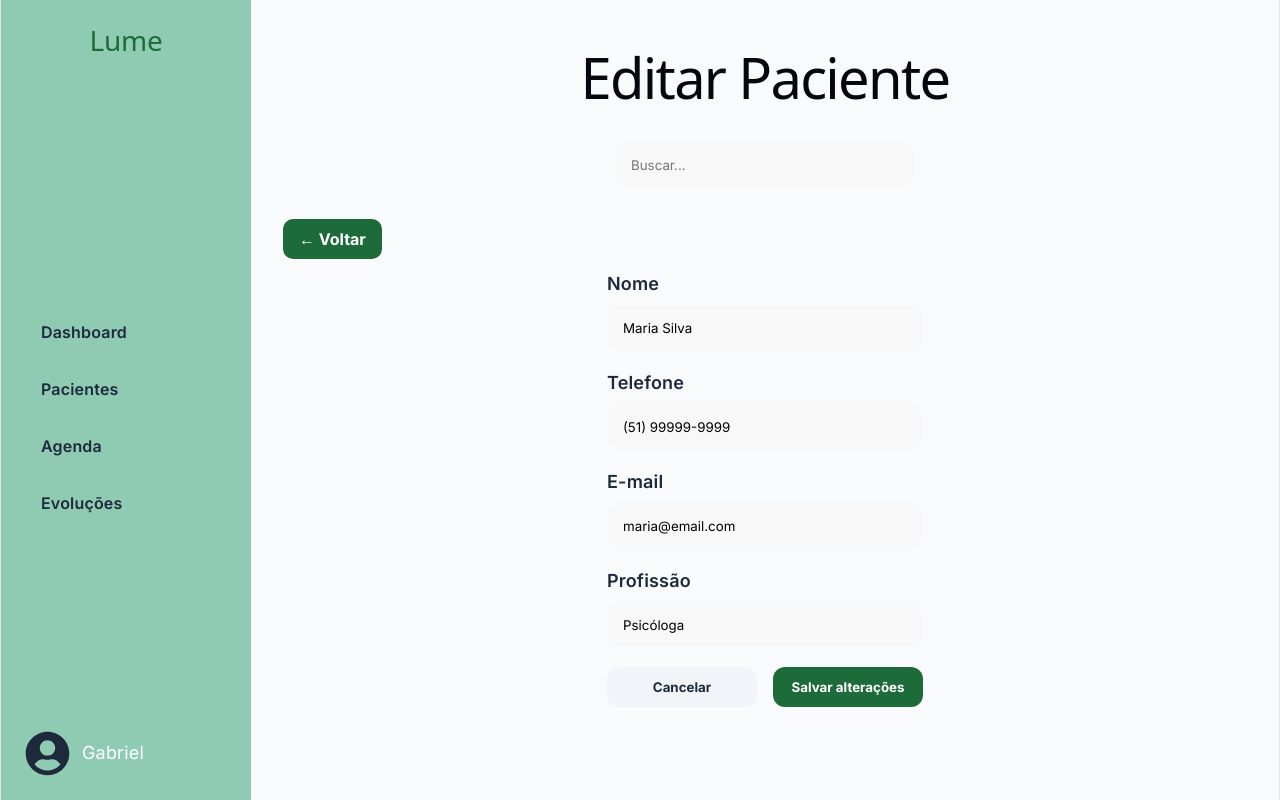
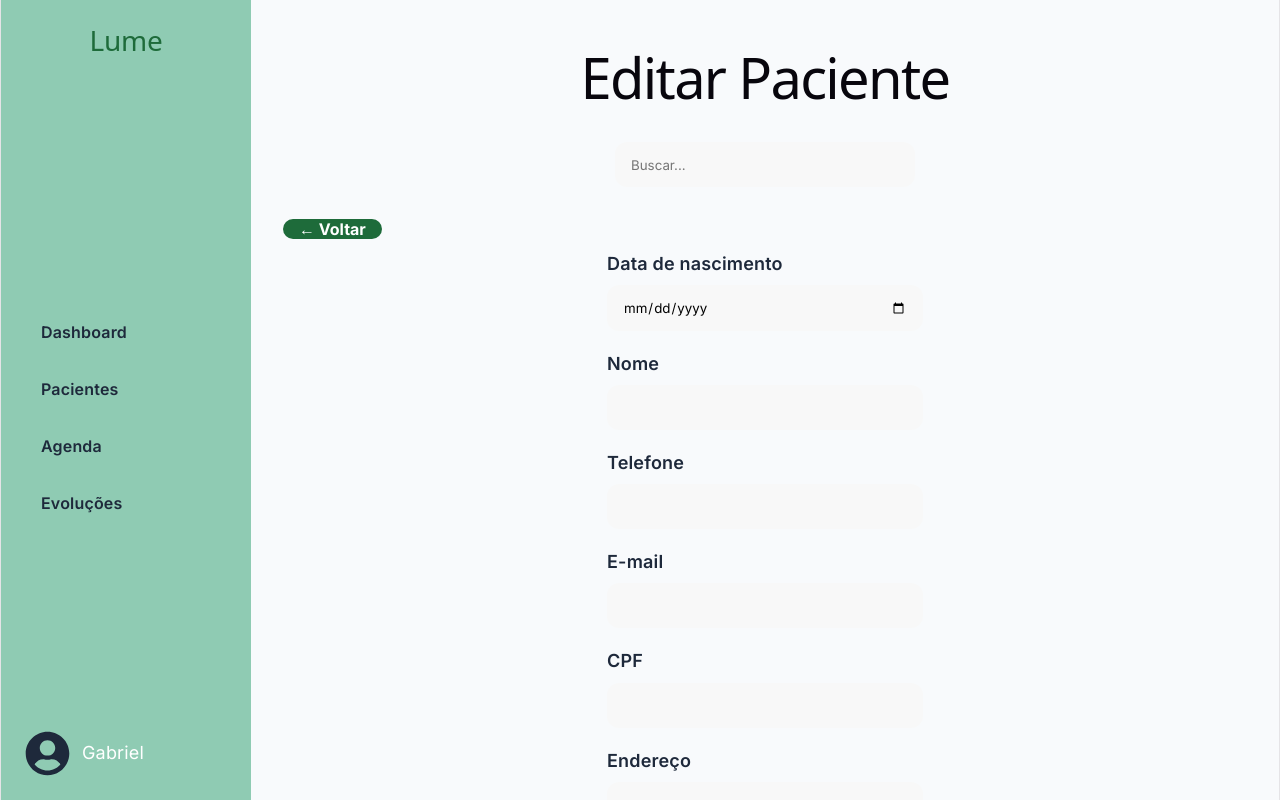
Before and after one commit to GabrielDozza/GerenciamentoDePacientesFrontend, a React (Vite) app in the folder Frontend/: page /edit-patient in a window 1280 px wide. Built offline with nearby package versions, Linux system fonts and the light colour scheme.

Commit message:
arrumando o editar paciente

```diff
--- a/Frontend/src/pages/EditPatient/index.tsx
+++ b/Frontend/src/pages/EditPatient/index.tsx
@@ -1,17 +1,37 @@
-import { FormEvent, useState } from "react";
-import { useNavigate } from "react-router-dom";
+import { FormEvent, useState, useEffect } from "react";
+import { useNavigate, useLocation } from "react-router-dom";
 import { Layout } from "../../components/Layout";
 import { Header } from "../../components/Header";
 import { BackButton } from "../../components/BackButton";
 
 export function EditPatient() {
   const navigate = useNavigate();
-  const [name, setName] = useState("Maria Silva");
-  const [phone, setPhone] = useState("(51) 99999-9999");
-  const [email, setEmail] = useState("maria@email.com");
-  const [profession, setProfession] = useState("Psicóloga");
+  const location = useLocation();
+  const patient = location.state?.patient;
 
-  const handleSubmit = (event: React.FormEvent<HTMLFormElement>) => {
+  const [birthDate, setBirthDate] = useState("");
+  const [name, setName] = useState("");
+  const [phone, setPhone] = useState("");
+  const [email, setEmail] = useState("");
+  const [cpf, setCpf] = useState("");
+  const [address, setAddress] = useState("");
+  const [profession, setProfession] = useState("");
+  const [origin, setOrigin] = useState("");
+
+  useEffect(() => {
+    if (patient) {
+      setBirthDate(patient.birthDate || "");
+      setName(patient.name || "");
+      setPhone(patient.phone || "");
+      setEmail(patient.email || "");
+      setCpf(patient.cpf || "");
+      setAddress(patient.address || "");
+      setProfession(patient.profession || "");
+      setOrigin(patient.origin || "");
+    }
+  }, [patient]);
+
+  const handleSubmit = (event: FormEvent<HTMLFormElement>) => {
     event.preventDefault();
     navigate("/patients");
   };
@@ -21,6 +41,12 @@ export function EditPatient() {
       <Header title="Editar Paciente" />
       <BackButton />
       <form className="form-container" onSubmit={handleSubmit}>
+        <div className="form-group">
+          <label>Data de nascimento</label>
+          <input type="date" value={birthDate} onChange={(event) => setBirthDate(event.target.value)}
+          />
+        </div>
+
         <div className="form-group">
           <label>Nome</label>
           <input value={name} onChange={(event) => setName(event.target.value)} />
@@ -37,8 +63,23 @@ export function EditPatient() {
         </div>
 
         <div className="form-group">
+          <label>CPF</label>
+          <input value={cpf} onChange={(event) => setCpf(event.target.value)} />
+        </div>
+
+        <div className="form-group">
+          <label>Endereço</label>
+          <input value={address} onChange={(event) => setAddress(event.target.value)} />
+        </div>
+
+        <div className="form-group">
           <label>Profissão</label>
           <input value={profession} onChange={(event) => setProfession(event.target.value)} />
+        </div>
+
+        <div className="form-group">
+          <label>Origem</label>
+          <input value={origin} onChange={(event) => setOrigin(event.target.value)} />
         </div>
 
         <div className="form-actions">
--- a/Frontend/src/pages/patients/index.tsx
+++ b/Frontend/src/pages/patients/index.tsx
@@ -204,7 +204,11 @@ export function Patients() {
                   Ver detalhes
                 </button>
 
-                <button>
+                <button
+                  onClick={() =>
+                    navigate("/edit-patient", { state: { patient } })
+                  }
+                >
                   Editar
                 </button>
 
```
